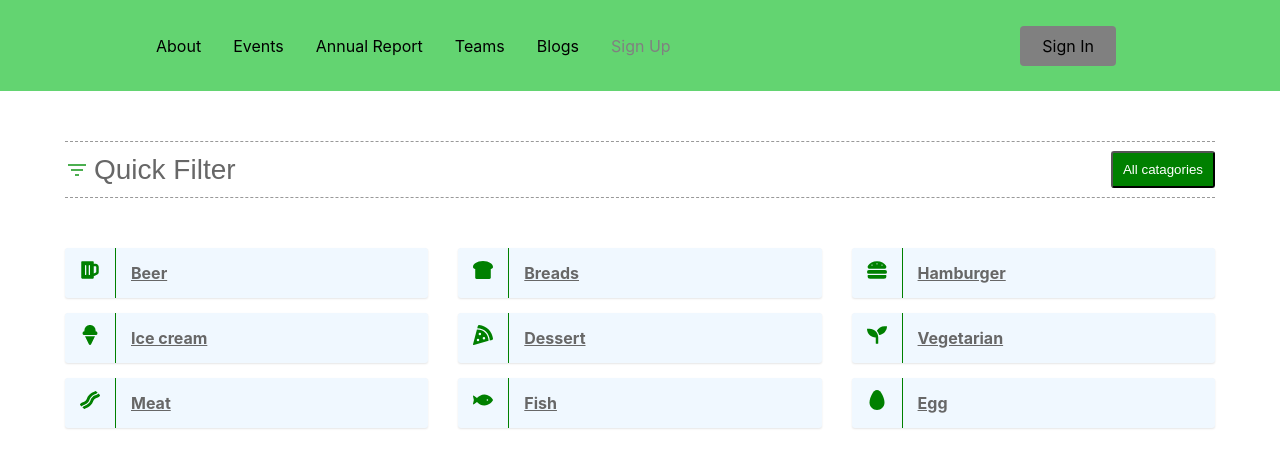
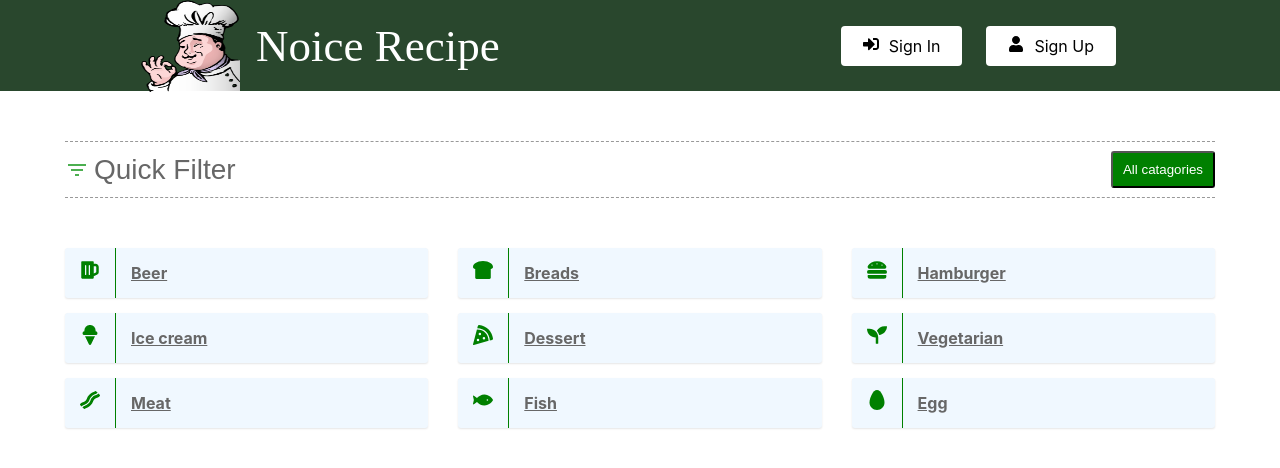
Before and after one commit to tungnthust/recipe-web-app, a React (Create React App) app in the folder client/: page / in a window 1280 px wide. Shown: the top 468 px of the page. Built offline with nearby package versions, Linux system fonts and the light colour scheme.

Commit message:
#1 complete Navbar1

```diff
--- a/client/src/Components/Navbar1/NavbarElements.js
+++ b/client/src/Components/Navbar1/NavbarElements.js
@@ -1,9 +1,10 @@
 import { FaBars } from 'react-icons/fa';
 import { NavLink as Link } from 'react-router-dom';
 import styled from 'styled-components';
+import { FaSignInAlt, FaUser } from 'react-icons/fa';
 
 export const Nav = styled.nav`
-  background: #63D471;
+  background: #29472d;
   height: 85px;
   display: flex;
   justify-content: space-between;
@@ -68,7 +69,7 @@ export const NavBtn = styled.nav`
 
 export const NavBtnLink = styled(Link)`
   border-radius: 4px;
-  background: #808080;
+  background: #ffffff;
   padding: 10px 22px;
   color: #000000;
   outline: none;
@@ -84,3 +85,33 @@ export const NavBtnLink = styled(Link)`
     color: #808080;
   }
 `;
+
+export const NavImage = styled.img`
+    width: 100px;
+    height: 94px;
+    margin: 0px;
+`;
+
+export const NavTitle = styled(Link)`
+    color: #ffffff;
+    display: flex;
+    align-items: center;
+    text-decoration: none;
+    padding: 0 1rem;
+    height: 100%;
+    cursor: pointer;
+    &.active {
+      color: #ffffff;
+    }
+    font-size: 45px;
+    font-family: "Pacifico", cursive;
+    color: white;
+`;
+
+export const NavIconSignIn = styled(FaSignInAlt)`
+margin-right: 10px;
+`;
+
+export const NavIconUser = styled(FaUser)`
+margin-right: 10px;
+`;
--- a/client/src/Components/Navbar1/index.js
+++ b/client/src/Components/Navbar1/index.js
@@ -1,4 +1,5 @@
 import React from 'react';
+import noiceChef from '../../img/noice-chef.png';
 import {
   Nav,
   NavLink,
@@ -6,6 +7,10 @@ import {
   NavMenu,
   NavBtn,
   NavBtnLink,
+  NavImage,
+  NavTitle,
+  NavIconSignIn,
+  NavIconUser
 } from './NavbarElements';
 
 const Navbar1 = () => {
@@ -15,29 +20,21 @@ const Navbar1 = () => {
         <Bars />
 
         <NavMenu>
-          <NavLink to='/' activeStyle>
+          <NavImage src={noiceChef} />
+          <NavTitle to='/' activeStyle>Noice Recipe</NavTitle>
+          {/* <NavLink to='/' activeStyle>
             About
-          </NavLink>
-          <NavLink to='/' activeStyle>
-            Events
-          </NavLink>
-          <NavLink to='/' activeStyle>
-            Annual Report
-          </NavLink>
-          <NavLink to='/' activeStyle>
-            Teams
-          </NavLink>
-          <NavLink to='/' activeStyle>
-            Blogs
-          </NavLink>
-          <NavLink to='/-up' activeStyle>
-            Sign Up
-          </NavLink>
-          {/* Second Nav */}
-          {/* <NavBtnLink to='/sign-in'>Sign In</NavBtnLink> */}
+          </NavLink> */}
         </NavMenu>
         <NavBtn>
-          <NavBtnLink to='/'>Sign In</NavBtnLink>
+          <NavBtnLink to='/'>
+            <NavIconSignIn/>
+            Sign In
+          </NavBtnLink>
+          <NavBtnLink to='/'>
+            <NavIconUser/>
+            Sign Up
+          </NavBtnLink>
         </NavBtn>
       </Nav>
     </>
```
Also changed, not shown: client/src/img/noice-chef.png (added).
